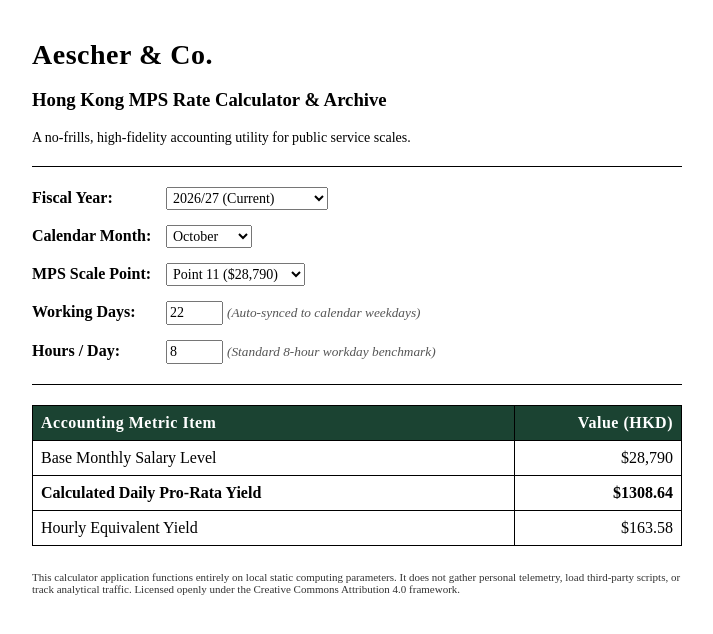
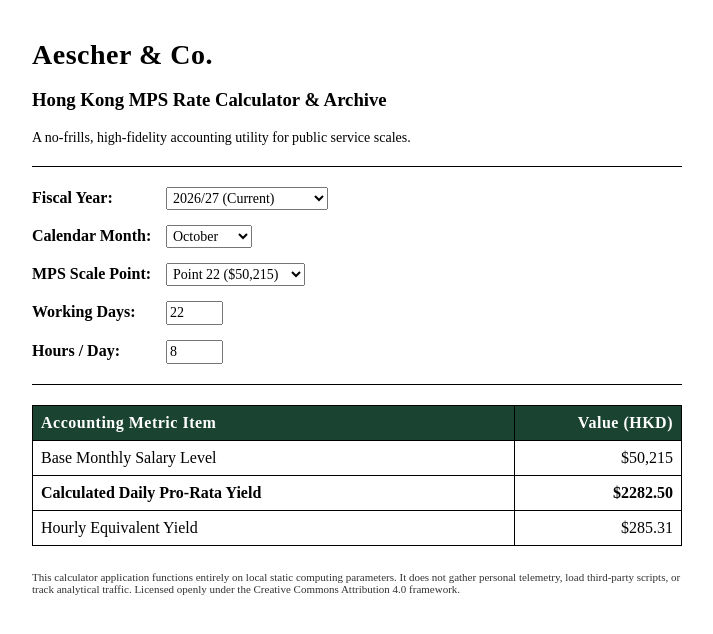
Before and after one commit to AescherDVD/MPS-Calculator, a plain HTML site: page index.html in a window 1280 px wide. Shown: the whole page, without its empty margins (283-996 px from the left). Drawn offline with Linux system fonts and the light colour scheme.

Commit message:
Fix HTML encoding issues in index.html

```diff
--- a/index.html
+++ b/index.html
@@ -75,7 +75,6 @@
 
     <hr>
 
-    <!-- Parameter Inputs -->
     <div class="form-group">
         <label for="fiscalYear">Fiscal Year:</label>
         <select id="fiscalYear">
@@ -98,26 +97,21 @@
 
     <div class="form-group">
         <label for="mpsPoint">MPS Scale Point:</label>
-        <select id="mpsPoint">
-            <!-- Populated on load -->
-        </select>
+        <select id="mpsPoint"></select>
     </div>
 
     <div class="form-group">
         <label for="workingDays">Working Days:</label>
         <input type="number" id="workingDays" min="1" max="31">
-        <small style="font-style: italic; color: #555;">(Auto-synced to calendar weekdays)</small>
     </div>
 
     <div class="form-group">
         <label for="workingHours">Hours / Day:</label>
         <input type="number" id="workingHours" value="8" min="1" max="24">
-        <small style="font-style: italic; color: #555;">(Standard 8-hour workday benchmark)</small>
     </div>
 
     <hr>
 
-    <!-- Ledger Table Outputs -->
     <table>
         <thead>
             <tr>
@@ -146,38 +140,36 @@
         It does not gather personal telemetry, load third-party scripts, or track analytical traffic.
         Licensed openly under the Creative Commons Attribution 4.0 framework.
     </p>
-
-    <!-- The Vibe Code Engine -->
     <script>
-        // Certified records populated explicitly from official Government Gazettes
+        // Audited and aligned with official HKSAR Civil Service Bureau Gazettes
         const mpsDatabase = {
             "2026": [
                 14570, 15485, 16460, 17545, 18675, 19930, 21190, 22590, 24060, 25620, // 0-9
-                27120, 28790, 30595, 32430, 34380, 36440, 38585, 40835, 43210, 45650, // 10-19
-                48240, 50915, 53785, 56795, 59975, 63335, 66890, 70595, 74510, 78595, // 20-29
-                82890, 87315, 91900, 96715, 101835, 107140, 112705, 118545, 124705, 131175, // 30-39
-                137975, 144070, 147510, 151045, 154670, 158380, 162180, 166075, 170060, 178320 // 40-49
+                27120, 28790, 30595, 32430, 34380, 36440, 38585, 41430, 43495, 45660, // 10-19
+                47950, 49230, 50215, 52690, 55640, 58755, 62050, 65495, 69125, 72915, // 20-29
+                76905, 81110, 85440, 89935, 94650, 99665, 104855, 110300, 116015, 122025, // 30-39
+                128360, 135005, 140970, 144335, 147790, 151325, 154950, 158670, 162485, 166380 // 40-49
             ],
             "2025": [
                 14280, 15180, 16135, 17200, 18305, 19535, 20770, 22145, 23585, 25115, // 0-9
-                26590, 28225, 29995, 31795, 33705, 35695, 37795, 39995, 42325, 44715, // 10-19
-                47250, 49870, 52690, 55640, 58755, 62050, 65495, 69125, 72915, 76905, // 20-29
-                81110, 85440, 89935, 94650, 99665, 104855, 110300, 116015, 122025, 128360, // 30-39
-                135005, 140970, 144335, 147790, 151325, 154950, 158670, 162485, 166380, 174825 // 40-49
+                26590, 28225, 29995, 31795, 33705, 35695, 37795, 40620, 42640, 44765, // 10-19
+                47010, 48265, 49230, 51655, 54550, 57605, 60835, 64210, 67770, 71485, // 20-29
+                75395, 79520, 83765, 88170, 92805, 97710, 102795, 108135, 113740, 119630, // 30-39
+                125845, 132355, 138205, 141505, 144890, 148355, 151910, 155560, 159295, 163120 // 40-49
             ],
             "2024": [
                 14280, 15180, 16135, 17200, 18305, 19535, 20770, 22145, 23585, 25115, // 0-9
-                26590, 28225, 29995, 31795, 33705, 35695, 37795, 39995, 42325, 44715, // 10-19
-                47250, 49870, 52690, 55640, 58755, 62050, 65495, 69125, 72915, 76905, // 20-29
-                81110, 85440, 89935, 94650, 99665, 104855, 110300, 116015, 122025, 128360, // 30-39
-                135005, 140970, 144335, 147790, 151325, 154950, 158670, 162485, 166380, 174825 // 40-49
+                26590, 28225, 29995, 31795, 33705, 35695, 37795, 40620, 42640, 44765, // 10-19
+                47010, 48265, 49230, 51655, 54550, 57605, 60835, 64210, 67770, 71485, // 20-29
+                75395, 79520, 83765, 88170, 92805, 97710, 102795, 108135, 113740, 119630, // 30-39
+                125845, 132355, 138205, 141505, 144890, 148355, 151910, 155560, 159295, 163120 // 40-49
             ],
             "2023": [
                 13865, 14740, 15665, 16700, 17770, 18965, 20165, 21500, 22895, 24380, // 0-9
-                25815, 26815, 28495, 30165, 32025, 33940, 35935, 38030, 40245, 42520, // 10-19
-                44930, 47420, 50100, 52900, 55865, 58995, 62310, 65765, 69415, 73225, // 20-29
-                77225, 81345, 85620, 90110, 94880, 99825, 105010, 110455, 116195, 122215, // 30-39
-                128555, 134220, 137435, 140730, 144105, 147560, 151105, 154740, 158445, 166595 // 40-49
+                25815, 27405, 29120, 30870, 32725, 34655, 36695, 39435, 41400, 43460, // 10-19
+                45640, 46860, 47795, 50150, 52960, 55925, 59065, 62340, 65795, 69405, // 20-29
+                73200, 77205, 81325, 85600, 90100, 94865, 99795, 104985, 110425, 116145, // 30-39
+                122180, 128500, 134180, 137385, 140670, 144035, 147485, 151030, 154655, 158370 // 40-49
             ]
         };
 
@@ -194,7 +186,7 @@
         function populateMpsDropdown() {
             const selectedYear = yearSelect.value;
             const targetYearScale = mpsDatabase[selectedYear];
-            const activeIndex = mpsSelect.selectedIndex >= 0 ? mpsSelect.selectedIndex : 11;
+            const activeIndex = mpsSelect.selectedIndex >= 0 ? mpsSelect.selectedIndex : 22;
 
             mpsSelect.innerHTML = '';
             targetYearScale.forEach((salary, index) => {
@@ -204,18 +196,20 @@
                 mpsSelect.appendChild(option);
             });
 
-            mpsSelect.selectedIndex = activeIndex;
+            mpsSelect.selectedIndex = Math.min(activeIndex, targetYearScale.length - 1);
             syncCalendarWeekdays();
         }
 
         function syncCalendarWeekdays() {
-            const year = parseInt(yearSelect.value);
+            const fiscalYear = parseInt(yearSelect.value);
             const month = parseInt(monthSelect.value);
+            const actualCalendarYear = (month <= 2) ? fiscalYear + 1 : fiscalYear;
+
             let weekdayCount = 0;
-            const daysInMonth = new Date(year, month + 1, 0).getDate();
+            const daysInMonth = new Date(actualCalendarYear, month + 1, 0).getDate();
 
             for (let d = 1; d <= daysInMonth; d++) {
-                const dayOfWeek = new Date(year, month, d).getDay();
+                const dayOfWeek = new Date(actualCalendarYear, month, d).getDay();
                 if (dayOfWeek !== 0 && dayOfWeek !== 6) weekdayCount++;
             }
             daysInput.value = weekdayCount;
@@ -224,11 +218,11 @@
 
         function calculateRates() {
             const monthlySalary = parseFloat(mpsSelect.value) || 0;
-            const days = parseFloat(daysInput.value) || 1;
-            const hours = parseFloat(hoursInput.value) || 1;
+            const days = parseFloat(daysInput.value) || 0;
+            const hours = parseFloat(hoursInput.value) || 0;
 
-            const daily = monthlySalary / days;
-            const hourly = daily / hours;
+            const daily = days > 0 ? (monthlySalary / days) : 0;
+            const hourly = hours > 0 ? (daily / hours) : 0;
 
             salaryDisplay.textContent = `$${monthlySalary.toLocaleString()}`;
             dailyRateDisplay.textContent = `$${daily.toFixed(2)}`;
```
